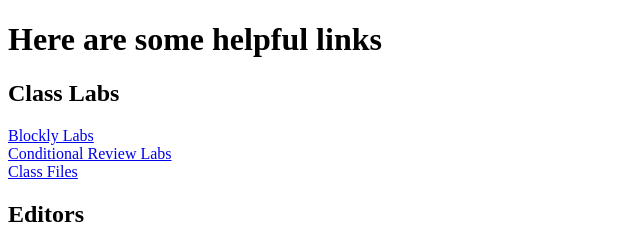
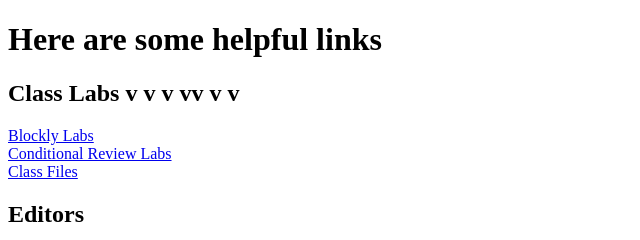
Before and after one commit to sandiSBT/ClassSample, a plain HTML site: page Links.html in a window 1280 px wide. Shown: the top 240 px of the page, 0-640 px from the left. Drawn offline with Linux system fonts and the light colour scheme.

Commit message:
Update Links.html

```diff
--- a/Links.html
+++ b/Links.html
@@ -6,7 +6,7 @@
 </head>
 <body>
 	<h1>Here are some helpful links</h1>
-	<h2>Class Labs</h2>
+	<h2>Class Labs v v v vv v v </h2>
 	<a href="http://studio.code.org/s/course2/">Blockly Labs</a><br>
 	<a href="https://blockly-games.appspot.com/maze?lang=en">Conditional Review Labs</a><br>
 	<a href="https://www.dropbox.com/sh/dj13zfnamytozwd/AACVWmtRoneTOAxY8axeTDSia">Class Files</a>
```
